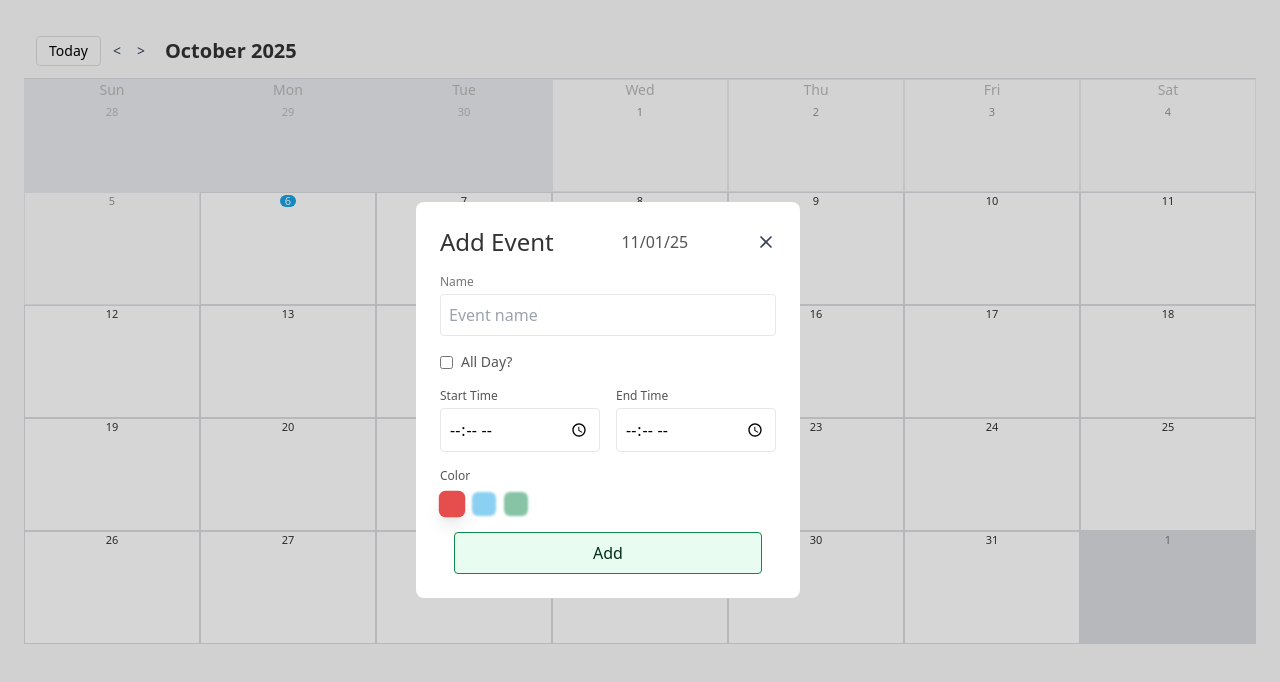
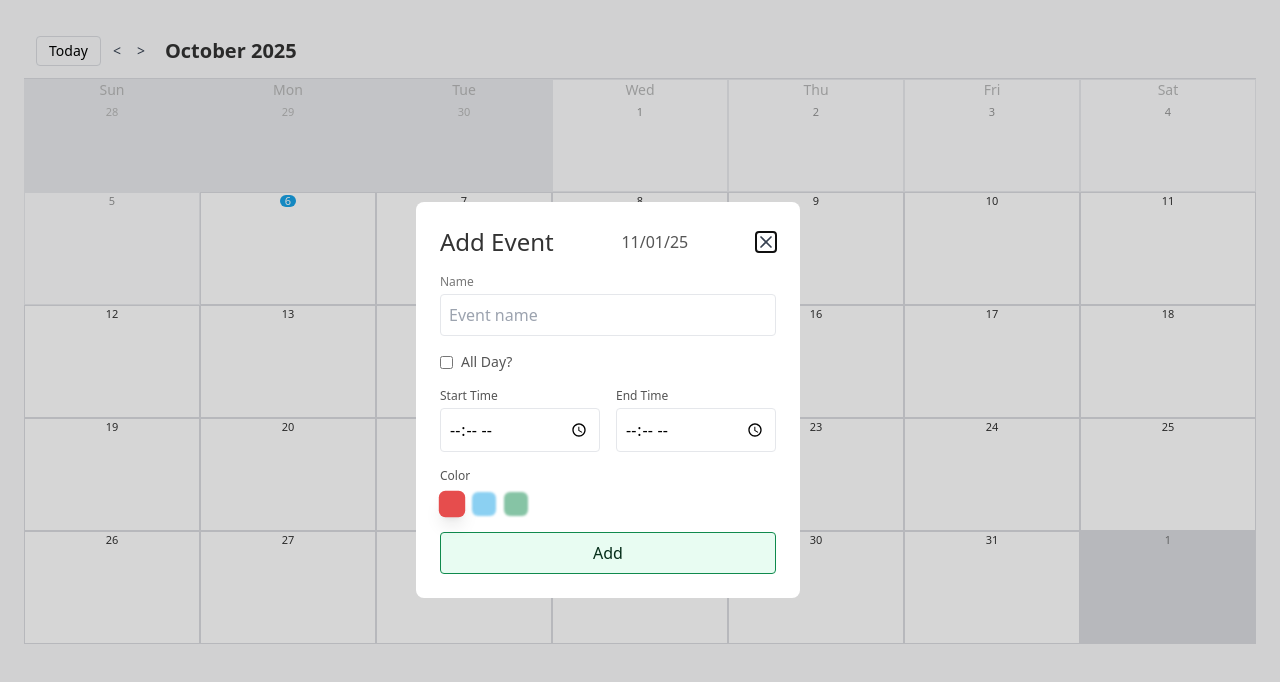
Before and after one commit to reedthedev13/Calendar-Clone, a React app: page / in a window 1280 px wide. Both pictures are taken after a click on the element "+ 1". Shown: the top 682 px of the page. Built offline with nearby package versions, Linux system fonts and the light colour scheme; the HTML template or start-up script is replaced by a standard one.

Commit message:
modal acessability

```diff
--- a/src/components/modal/EventModal.tsx
+++ b/src/components/modal/EventModal.tsx
@@ -1,4 +1,4 @@
-import React, { useEffect, useState } from "react";
+import React, { useEffect, useState, useRef } from "react";
 import { CalendarEvent } from "../../types/Event";
 import { useEvents } from "../../contexts/EventsContext";
 import { format } from "date-fns";
@@ -32,9 +32,14 @@ const EventModalContent: React.FC<
   const [endTime, setEndTime] = useState<Date | undefined>(undefined);
   const [color, setColor] = useState<"red" | "blue" | "green">("red");
 
-  // Separated error states
   const [nameError, setNameError] = useState("");
   const [timeError, setTimeError] = useState("");
+
+  // Accessibility: focus on first input when modal opens
+  const firstInputRef = useRef<HTMLInputElement>(null);
+  useEffect(() => {
+    if (firstInputRef.current) firstInputRef.current.focus();
+  }, []);
 
   useEffect(() => {
     if (event) {
@@ -44,8 +49,6 @@ const EventModalContent: React.FC<
       setStartTime(event.startTime ? new Date(event.startTime) : undefined);
       setEndTime(event.endTime ? new Date(event.endTime) : undefined);
       setColor(event.color);
-      setNameError("");
-      setTimeError("");
     } else {
       setName("");
       setAllDay(false);
@@ -53,9 +56,9 @@ const EventModalContent: React.FC<
       setStartTime(undefined);
       setEndTime(undefined);
       setColor("red");
+    }
     setNameError("");
     setTimeError("");
-    }
   }, [event, selectedDate]);
 
   const validateForm = (): boolean => {
@@ -83,7 +86,6 @@ const EventModalContent: React.FC<
 
   const handleSubmit = () => {
     if (!validateForm()) return;
-
     const newEvent: CalendarEvent = {
       id: event?.id || crypto.randomUUID(),
       name,
@@ -93,7 +95,6 @@ const EventModalContent: React.FC<
       endTime: allDay ? undefined : endTime?.toISOString(),
       color,
     };
-
     event ? updateEvent(newEvent) : addEvent(newEvent);
     onSave(newEvent);
     onClose();
@@ -106,6 +107,7 @@ const EventModalContent: React.FC<
     }
   };
 
+  // Allow Enter key to submit form
   useEffect(() => {
     const handleKeyDown = (e: KeyboardEvent) => {
       if (e.key === "Enter") {
@@ -120,18 +122,28 @@ const EventModalContent: React.FC<
   }, [handleSubmit, onClose]);
 
   return (
-    <div className="bg-white rounded-lg p-6 w-full max-w-sm relative overflow-y-auto max-h-[80vh]">
+    <div
+      role="dialog"
+      aria-modal="true"
+      aria-labelledby="event-modal-title"
+      aria-describedby="event-modal-description"
+      className="bg-white rounded-lg p-6 w-full max-w-sm relative overflow-y-auto max-h-[80vh]"
+    >
       {/* Header */}
       <div className="flex items-center justify-between mb-4">
-        <h2 className="text-2xl font-medium text-[#333]">
+        <h2 id="event-modal-title" className="text-2xl font-medium text-[#333]">
           {event ? "Edit Event" : "Add Event"}
         </h2>
-        <p className="text-base text-[#555]">
+        <p
+          id="event-modal-description"
+          className="text-base text-[#555]"
+          aria-label={`Selected date: ${format(selectedDate, "MMMM dd, yyyy")}`}
+        >
           {format(selectedDate, "MM/dd/yy")}
         </p>
         <button
           onClick={onClose}
-          aria-label="Close modal"
+          aria-label="Close event modal"
           className="text-gray-700 hover:text-gray-300 transition"
         >
           <X size={20} />
@@ -139,15 +151,31 @@ const EventModalContent: React.FC<
       </div>
 
       {/* Form */}
-      <div className="space-y-4">
+      <form
+        onSubmit={(e) => {
+          e.preventDefault();
+          handleSubmit();
+        }}
+        className="space-y-4"
+      >
         {/* Event Name */}
         <div>
-          <label className="text-xs text-[#777] mb-1 block">Name</label>
+          <label
+            htmlFor="event-name"
+            className="text-xs text-[#777] mb-1 block"
+          >
+            Name
+          </label>
           <input
+            id="event-name"
+            ref={firstInputRef}
             type="text"
             value={name}
             onChange={(e) => setName(e.target.value)}
             placeholder="Event name"
+            aria-required="true"
+            aria-invalid={!!nameError}
+            aria-describedby={nameError ? "name-error" : undefined}
             className={`w-full border p-2 rounded focus:outline-none focus:ring-2 ${
               nameError
                 ? "border-red-500 focus:ring-red-400"
@@ -155,33 +183,44 @@ const EventModalContent: React.FC<
             }`}
           />
           {nameError && (
-            <p className="text-red-500 text-xs mt-1">{nameError}</p>
+            <p id="name-error" className="text-red-500 text-xs mt-1">
+              {nameError}
+            </p>
           )}
         </div>
 
         {/* All Day */}
         <div className="flex items-center gap-2 text-sm text-[#555]">
           <input
+            id="all-day"
             type="checkbox"
             checked={allDay}
             onChange={(e) => setAllDay(e.target.checked)}
             className="accent-[hsl(200,80%,50%)]"
           />
-          <label>All Day?</label>
+          <label htmlFor="all-day">All Day?</label>
         </div>
 
         {/* Time Inputs */}
         {!allDay && (
-          <div>
+          <fieldset aria-describedby={timeError ? "time-error" : undefined}>
+            <legend className="sr-only">Event time range</legend>
             <div className="flex gap-4">
               <div className="flex flex-col w-1/2">
-                <label className="text-xs text-[#555] mb-1">Start Time</label>
+                <label
+                  htmlFor="start-time"
+                  className="text-xs text-[#555] mb-1"
+                >
+                  Start Time
+                </label>
                 <input
+                  id="start-time"
                   type="time"
                   value={startTime ? format(startTime, "HH:mm") : ""}
                   onChange={(e) =>
                     setStartTime(combineDateAndTime(date, e.target.value))
                   }
+                  aria-invalid={!!timeError}
                   className={`w-full border p-2 rounded focus:ring-2 ${
                     timeError
                       ? "border-red-500 focus:ring-red-400"
@@ -190,13 +229,17 @@ const EventModalContent: React.FC<
                 />
               </div>
               <div className="flex flex-col w-1/2">
-                <label className="text-xs text-[#555] mb-1">End Time</label>
+                <label htmlFor="end-time" className="text-xs text-[#555] mb-1">
+                  End Time
+                </label>
                 <input
+                  id="end-time"
                   type="time"
                   value={endTime ? format(endTime, "HH:mm") : ""}
                   onChange={(e) =>
                     setEndTime(combineDateAndTime(date, e.target.value))
                   }
+                  aria-invalid={!!timeError}
                   className={`w-full border p-2 rounded focus:ring-2 ${
                     timeError
                       ? "border-red-500 focus:ring-red-400"
@@ -206,14 +249,16 @@ const EventModalContent: React.FC<
               </div>
             </div>
             {timeError && (
-              <p className="text-red-500 text-xs mt-1">{timeError}</p>
+              <p id="time-error" className="text-red-500 text-xs mt-1">
+                {timeError}
+              </p>
             )}
-          </div>
+          </fieldset>
         )}
 
         {/* Color selection */}
-        <div className="flex flex-col mt-2">
-          <span className="text-xs text-[#555] mb-2">Color</span>
+        <fieldset>
+          <legend className="text-xs text-[#555] mb-2">Color</legend>
           <div className="flex gap-2">
             {(["red", "blue", "green"] as const).map((c) => {
               const isSelected = color === c;
@@ -226,6 +271,7 @@ const EventModalContent: React.FC<
               return (
                 <button
                   key={c}
+                  aria-pressed={isSelected}
                   aria-label={`Select ${c} color`}
                   type="button"
                   className={`w-6 h-6 rounded-md cursor-pointer transition-all duration-200 ${
@@ -239,37 +285,29 @@ const EventModalContent: React.FC<
               );
             })}
           </div>
-        </div>
+        </fieldset>
 
         {/* Buttons */}
-        {event ? (
         <div className="flex justify-center mt-6 gap-3">
           <button
-              type="button"
-              onClick={handleSubmit}
+            type="submit"
+            aria-label={event ? "Save event changes" : "Add new event"}
             className="flex-1 border border-[hsl(150,80%,30%)] bg-[hsl(150,80%,95%)] text-[hsl(150,80%,10%)] px-6 py-2 rounded hover:bg-[hsl(150,80%,90%)] transition"
           >
-              Edit
+            {event ? "Edit" : "Add"}
           </button>
+          {event && (
             <button
               type="button"
               onClick={handleDelete}
+              aria-label="Delete this event"
               className="flex-1 border border-[hsl(0,75%,60%)] bg-[hsl(0,75%,95%)] text-[hsl(0,75%,10%)] px-6 py-2 rounded hover:bg-[hsl(0,75%,90%)] transition"
             >
               Delete
             </button>
-          </div>
-        ) : (
-          <div className="flex justify-center mt-6">
-            <button
-              onClick={handleSubmit}
-              className="border border-[hsl(150,80%,30%)] bg-[hsl(150,80%,95%)] text-[hsl(150,80%,10%)] px-6 py-2 rounded hover:bg-[hsl(150,80%,90%)] transition w-11/12 max-w-[380px]"
-            >
-              Add
-            </button>
-          </div>
           )}
         </div>
+      </form>
     </div>
   );
 };
--- a/src/components/modal/ModalWrapper.tsx
+++ b/src/components/modal/ModalWrapper.tsx
@@ -1,4 +1,4 @@
-import React, { useState, useEffect } from "react";
+import React, { useState, useEffect, useRef } from "react";
 import { motion, AnimatePresence } from "framer-motion";
 
 interface ModalWrapperProps {
@@ -15,14 +15,22 @@ const ModalWrapper: React.FC<ModalWrapperProps> = ({
   zIndex = 50,
 }) => {
   const [show, setShow] = useState(isOpen);
+  const modalRef = useRef<HTMLDivElement>(null);
+  const lastFocusedElement = useRef<HTMLElement | null>(null);
 
   useEffect(() => {
-    if (isOpen) setShow(true);
+    if (isOpen) {
+      setShow(true);
+      lastFocusedElement.current = document.activeElement as HTMLElement;
+    }
   }, [isOpen]);
 
   const handleClose = () => {
     setShow(false);
-    setTimeout(() => onClose(), 300);
+    setTimeout(() => {
+      onClose();
+      lastFocusedElement.current?.focus();
+    }, 300);
   };
 
   // ESC key closes modal
@@ -30,9 +38,43 @@ const ModalWrapper: React.FC<ModalWrapperProps> = ({
     const handleKeyDown = (e: KeyboardEvent) => {
       if (!show) return;
       if (e.key === "Escape") handleClose();
+
+      if (e.key === "Tab" && modalRef.current) {
+        const focusableElements =
+          modalRef.current.querySelectorAll<HTMLElement>(
+            'a[href], button, textarea, input, select, [tabindex]:not([tabindex="-1"])'
+          );
+        const firstEl = focusableElements[0];
+        const lastEl = focusableElements[focusableElements.length - 1];
+
+        if (e.shiftKey) {
+          // Shift + Tab
+          if (document.activeElement === firstEl) {
+            e.preventDefault();
+            lastEl.focus();
+          }
+        } else {
+          // Tab
+          if (document.activeElement === lastEl) {
+            e.preventDefault();
+            firstEl.focus();
+          }
+        }
+      }
     };
+
     window.addEventListener("keydown", handleKeyDown);
     return () => window.removeEventListener("keydown", handleKeyDown);
+  }, [show]);
+
+  // Auto-focus modal on open
+  useEffect(() => {
+    if (show && modalRef.current) {
+      const firstFocusable = modalRef.current.querySelector<HTMLElement>(
+        'button, [href], input, select, textarea, [tabindex]:not([tabindex="-1"])'
+      );
+      firstFocusable?.focus();
+    }
   }, [show]);
 
   return (
@@ -45,6 +87,10 @@ const ModalWrapper: React.FC<ModalWrapperProps> = ({
           animate={{ opacity: 1 }}
           exit={{ opacity: 0 }}
           transition={{ duration: 0.3, ease: "easeInOut" }}
+          role="dialog"
+          aria-modal="true"
+          aria-labelledby="modal-title"
+          aria-describedby="modal-description"
         >
           {/* Overlay */}
           <motion.div
@@ -54,15 +100,17 @@ const ModalWrapper: React.FC<ModalWrapperProps> = ({
             exit={{ opacity: 0 }}
             transition={{ duration: 0.3, ease: "easeInOut" }}
             onClick={handleClose}
+            aria-hidden="true"
           />
 
           {/* Modal content */}
           <motion.div
-            className="relative z-10 w-full max-w-md sm:max-w-sm md:max-w-md mx-auto my-auto"
+            ref={modalRef}
+            className="relative z-10 w-full max-w-md sm:max-w-sm md:max-w-md mx-auto my-auto outline-none focus-visible:ring-2 focus-visible:ring-blue-500"
             style={{ maxHeight: "90vh" }}
-            initial={{ opacity: 0, scale: 0.95, y: 0 }}
-            animate={{ opacity: 1, scale: 1, y: 0 }}
-            exit={{ opacity: 0, scale: 0.95, y: 0 }}
+            initial={{ opacity: 0, scale: 0.95 }}
+            animate={{ opacity: 1, scale: 1 }}
+            exit={{ opacity: 0, scale: 0.95 }}
             transition={{ duration: 0.3, ease: "easeInOut" }}
           >
             {React.cloneElement(children, { onClose: handleClose })}
--- a/src/components/modal/ViewModal.tsx
+++ b/src/components/modal/ViewModal.tsx
@@ -1,4 +1,4 @@
-import React from "react";
+import React, { useEffect, useRef } from "react";
 import type { CalendarEvent } from "../../types/Event";
 import ModalWrapper from "./ModalWrapper";
 import { X } from "lucide-react";
@@ -24,27 +24,94 @@ const ViewModal: React.FC<ViewModalProps> = ({
   onEventClick,
 }) => {
   const sortedEvents = sortEvents(events);
+  const closeButtonRef = useRef<HTMLButtonElement>(null);
+  const modalRef = useRef<HTMLDivElement>(null);
+
+  // Focus the close button on open
+  useEffect(() => {
+    closeButtonRef.current?.focus();
+  }, []);
+
+  // Focus trap inside the modal
+  useEffect(() => {
+    const handleKeyDown = (e: KeyboardEvent) => {
+      if (!modalRef.current) return;
+
+      const focusable = modalRef.current.querySelectorAll<HTMLElement>(
+        'button, [href], input, select, textarea, [tabindex]:not([tabindex="-1"])'
+      );
+      if (focusable.length === 0) return;
+
+      const first = focusable[0];
+      const last = focusable[focusable.length - 1];
+
+      if (e.key === "Tab") {
+        if (e.shiftKey) {
+          if (document.activeElement === first) {
+            e.preventDefault();
+            last.focus();
+          }
+        } else {
+          if (document.activeElement === last) {
+            e.preventDefault();
+            first.focus();
+          }
+        }
+      } else if (e.key === "Escape") {
+        e.preventDefault();
+        onClose();
+      }
+    };
+
+    window.addEventListener("keydown", handleKeyDown);
+    return () => window.removeEventListener("keydown", handleKeyDown);
+  }, [onClose]);
 
   return (
     <ModalWrapper isOpen={events.length > 0} onClose={onClose}>
-      <div className="bg-white rounded-lg p-6 w-full max-w-sm relative max-h-[80vh] overflow-y-auto">
+      <div
+        ref={modalRef}
+        role="dialog"
+        aria-modal="true"
+        aria-labelledby="view-modal-title"
+        aria-describedby="view-modal-description"
+        className="bg-white rounded-lg p-6 w-full max-w-sm relative max-h-[80vh] overflow-y-auto"
+      >
+        {/* Header */}
         <div className="flex items-center justify-between mb-4">
-          <h2 className="text-2xl font-medium text-[#333]">
+          <h2
+            id="view-modal-title"
+            className="text-2xl font-medium text-[#333]"
+          >
             Events on {date.toLocaleDateString()}
           </h2>
           <button
+            ref={closeButtonRef}
             onClick={onClose}
-            aria-label="Close modal"
+            aria-label="Close event list modal"
             className="text-gray-700 hover:text-gray-500 transition"
           >
             <X size={20} />
           </button>
         </div>
 
+        {/* Description */}
+        <p id="view-modal-description" className="sr-only">
+          List of all events occurring on the selected date. You can select an
+          event to view or edit details.
+        </p>
+
+        {/* Event list */}
         {sortedEvents.length === 0 ? (
-          <p className="text-gray-500 text-sm">No events for this day.</p>
+          <p className="text-gray-500 text-sm" aria-live="polite">
+            No events for this day.
+          </p>
         ) : (
-          <div className="flex flex-col gap-2">
+          <ul
+            className="flex flex-col gap-2"
+            role="list"
+            aria-label="Events for the selected date"
+          >
             {sortedEvents.map((event) => {
               const isTimed = !event.allDay && event.startTime;
               const timeLabel =
@@ -56,33 +123,45 @@ const ViewModal: React.FC<ViewModalProps> = ({
                   : "";
 
               return (
+                <li key={event.id}>
                   <button
-                  key={event.id}
-                  className={`flex items-center gap-2 px-3 py-2 rounded text-sm transition ${
+                    type="button"
+                    onClick={() => onEventClick(event)}
+                    className={`flex items-center gap-2 px-3 py-2 rounded text-sm transition w-full text-left ${
                       event.allDay
                         ? `${
                             colorMap[event.color]
                           } text-white hover:brightness-90`
                         : "hover:bg-gray-100 text-[#333]"
                     }`}
-                  onClick={() => onEventClick(event)}
+                    aria-label={
+                      event.allDay
+                        ? `${event.name}, all day event`
+                        : `${event.name} at ${timeLabel}`
+                    }
                   >
                     {isTimed && (
                       <span
                         className={`w-2 h-2 rounded-full ${
                           colorMap[event.color]
                         }`}
+                        aria-hidden="true"
                       />
                     )}
-                  {isTimed && <span className="text-xs">{timeLabel}</span>}
+                    {isTimed && (
+                      <span className="text-xs" aria-hidden="true">
+                        {timeLabel}
+                      </span>
+                    )}
                     <span className="truncate">{event.name}</span>
                     {event.allDay && (
                       <span className="ml-auto text-xs">(All Day)</span>
                     )}
                   </button>
+                </li>
               );
             })}
-          </div>
+          </ul>
         )}
       </div>
     </ModalWrapper>
```
Lines whose indentation alone changed are shown as unchanged.
